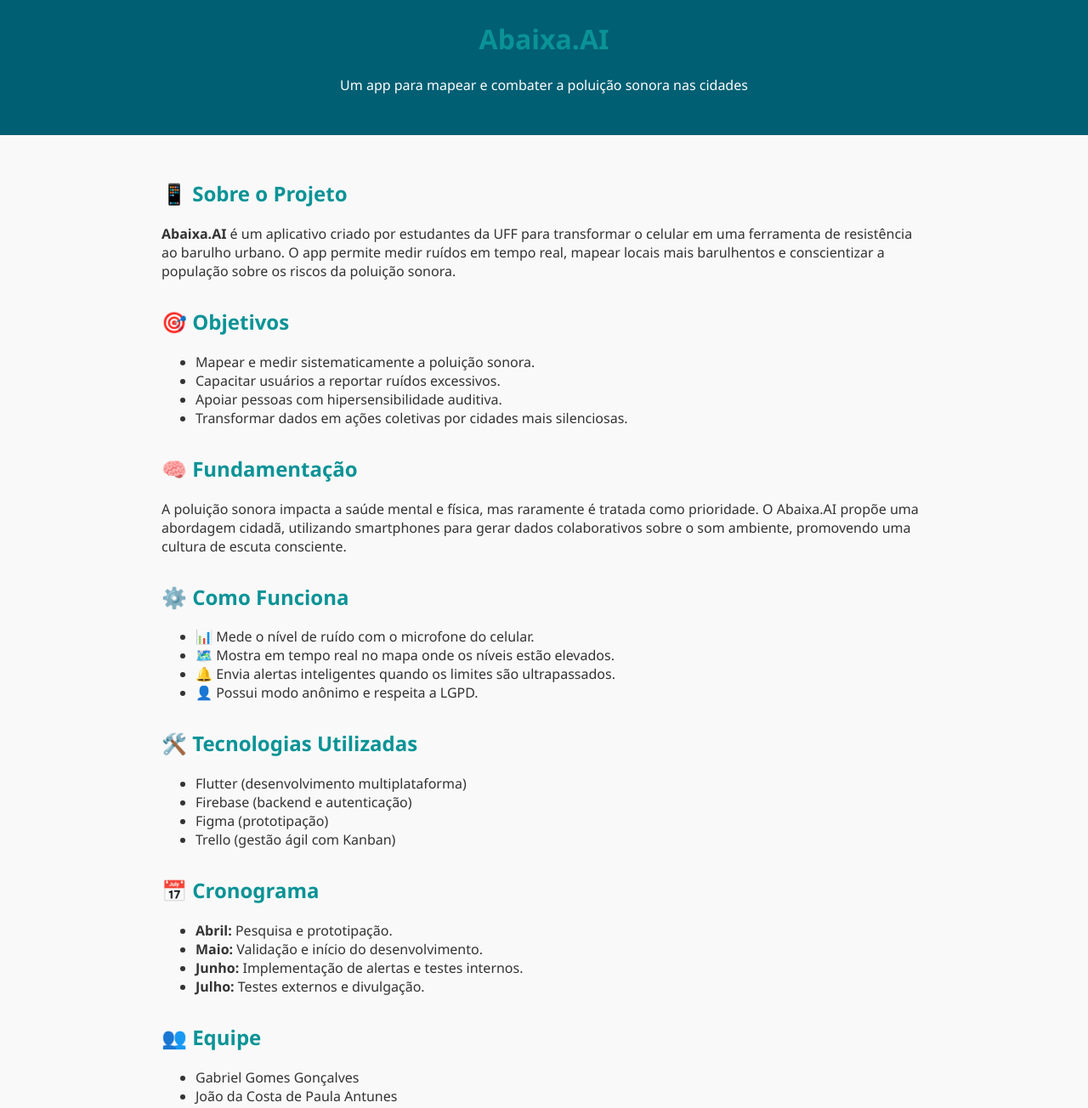
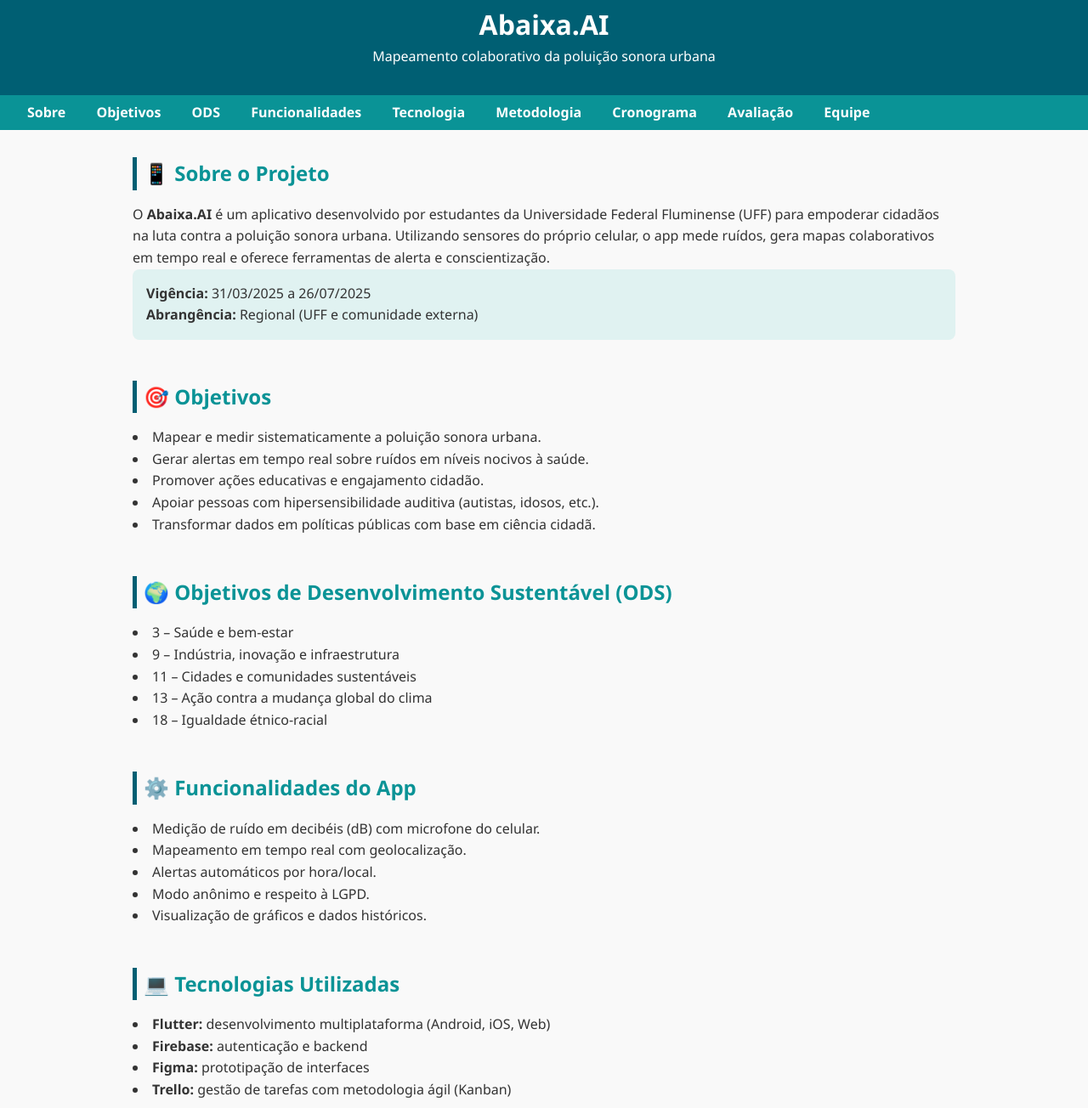
Before and after one commit to GabrielGomes191/AbaixaAI, a plain HTML site: page index.html in a window 1280 px wide. Shown: the part 29-1333 px from the top of the page at 85% size. Drawn offline with Linux system fonts and the light colour scheme.

Commit message:
Atualização

```diff
--- a/index.html
+++ b/index.html
@@ -1,40 +1,77 @@
 <!DOCTYPE html>
 <html lang="pt-BR">
 <head>
-  <meta charset="UTF-8" />
-  <meta name="viewport" content="width=device-width, initial-scale=1.0"/>
-  <title>Abaixa.AI - Um app contra a poluição sonora</title>
+  <meta charset="UTF-8">
+  <meta name="viewport" content="width=device-width, initial-scale=1">
+  <title>Abaixa.AI – Contra a Poluição Sonora</title>
   <style>
-    body {
-      font-family: "Segoe UI", sans-serif;
+    :root {
+      --primary: #005f73;
+      --secondary: #0a9396;
+      --light: #f9f9f9;
+      --dark: #333;
+    }
+    * {
       margin: 0;
       padding: 0;
-      background-color: #f9f9f9;
-      color: #333;
+      box-sizing: border-box;
+    }
+    body {
+      font-family: 'Segoe UI', sans-serif;
+      background-color: var(--light);
+      color: var(--dark);
+      line-height: 1.6;
     }
     header {
-      background-color: #005f73;
+      background-color: var(--primary);
       color: white;
-      padding: 2rem;
+      padding: 2rem 1rem;
       text-align: center;
     }
+    nav {
+      background-color: var(--secondary);
+      padding: 0.5rem 1rem;
+      position: sticky;
+      top: 0;
+      z-index: 100;
+    }
+    nav a {
+      color: white;
+      margin: 0 1rem;
+      text-decoration: none;
+      font-weight: bold;
+    }
+    nav a:hover {
+      text-decoration: underline;
+    }
     main {
-      padding: 2rem;
-      max-width: 900px;
-      margin: auto;
+      max-width: 1000px;
+      margin: 2rem auto;
+      padding: 0 1rem;
     }
-    h1, h2 {
-      color: #0a9396;
+    section {
+      margin-bottom: 3rem;
+    }
+    h2 {
+      color: var(--secondary);
+      border-left: 5px solid var(--primary);
+      padding-left: 0.5rem;
+      margin-bottom: 1rem;
+    }
+    ul {
+      list-style: inside disc;
+    }
+    .highlight {
+      background-color: #e0f2f1;
+      padding: 1rem;
+      border-radius: 8px;
+      margin-bottom: 1rem;
     }
     footer {
-      background-color: #005f73;
+      background-color: var(--primary);
       color: white;
       text-align: center;
       padding: 1rem;
-      margin-top: 2rem;
-    }
-    .section {
-      margin-bottom: 2rem;
     }
   </style>
 </head>
@@ -42,61 +79,109 @@
 
 <header>
   <h1>Abaixa.AI</h1>
-  <p>Um app para mapear e combater a poluição sonora nas cidades</p>
+  <p>Mapeamento colaborativo da poluição sonora urbana</p>
 </header>
 
+<nav>
+  <a href="#sobre">Sobre</a>
+  <a href="#objetivos">Objetivos</a>
+  <a href="#ods">ODS</a>
+  <a href="#funcionalidades">Funcionalidades</a>
+  <a href="#tecnologia">Tecnologia</a>
+  <a href="#metodologia">Metodologia</a>
+  <a href="#cronograma">Cronograma</a>
+  <a href="#avaliacao">Avaliação</a>
+  <a href="#equipe">Equipe</a>
+</nav>
+
 <main>
-  <section class="section">
+
+  <section id="sobre">
     <h2>📱 Sobre o Projeto</h2>
-    <p><strong>Abaixa.AI</strong> é um aplicativo criado por estudantes da UFF para transformar o celular em uma ferramenta de resistência ao barulho urbano. O app permite medir ruídos em tempo real, mapear locais mais barulhentos e conscientizar a população sobre os riscos da poluição sonora.</p>
+    <p>
+      O <strong>Abaixa.AI</strong> é um aplicativo desenvolvido por estudantes da Universidade Federal Fluminense (UFF) para empoderar cidadãos na luta contra a poluição sonora urbana. Utilizando sensores do próprio celular, o app mede ruídos, gera mapas colaborativos em tempo real e oferece ferramentas de alerta e conscientização.
+    </p>
+    <div class="highlight">
+      <strong>Vigência:</strong> 31/03/2025 a 26/07/2025<br>
+      <strong>Abrangência:</strong> Regional (UFF e comunidade externa)
+    </div>
   </section>
 
-  <section class="section">
+  <section id="objetivos">
     <h2>🎯 Objetivos</h2>
     <ul>
-      <li>Mapear e medir sistematicamente a poluição sonora.</li>
-      <li>Capacitar usuários a reportar ruídos excessivos.</li>
-      <li>Apoiar pessoas com hipersensibilidade auditiva.</li>
-      <li>Transformar dados em ações coletivas por cidades mais silenciosas.</li>
+      <li>Mapear e medir sistematicamente a poluição sonora urbana.</li>
+      <li>Gerar alertas em tempo real sobre ruídos em níveis nocivos à saúde.</li>
+      <li>Promover ações educativas e engajamento cidadão.</li>
+      <li>Apoiar pessoas com hipersensibilidade auditiva (autistas, idosos, etc.).</li>
+      <li>Transformar dados em políticas públicas com base em ciência cidadã.</li>
     </ul>
   </section>
 
-  <section class="section">
-    <h2>🧠 Fundamentação</h2>
-    <p>A poluição sonora impacta a saúde mental e física, mas raramente é tratada como prioridade. O Abaixa.AI propõe uma abordagem cidadã, utilizando smartphones para gerar dados colaborativos sobre o som ambiente, promovendo uma cultura de escuta consciente.</p>
-  </section>
-
-  <section class="section">
-    <h2>⚙️ Como Funciona</h2>
+  <section id="ods">
+    <h2>🌍 Objetivos de Desenvolvimento Sustentável (ODS)</h2>
     <ul>
-      <li>📊 Mede o nível de ruído com o microfone do celular.</li>
-      <li>🗺️ Mostra em tempo real no mapa onde os níveis estão elevados.</li>
-      <li>🔔 Envia alertas inteligentes quando os limites são ultrapassados.</li>
-      <li>👤 Possui modo anônimo e respeita a LGPD.</li>
+      <li>3 – Saúde e bem-estar</li>
+      <li>9 – Indústria, inovação e infraestrutura</li>
+      <li>11 – Cidades e comunidades sustentáveis</li>
+      <li>13 – Ação contra a mudança global do clima</li>
+      <li>18 – Igualdade étnico-racial</li>
     </ul>
   </section>
 
-  <section class="section">
-    <h2>🛠️ Tecnologias Utilizadas</h2>
+  <section id="funcionalidades">
+    <h2>⚙️ Funcionalidades do App</h2>
     <ul>
-      <li>Flutter (desenvolvimento multiplataforma)</li>
-      <li>Firebase (backend e autenticação)</li>
-      <li>Figma (prototipação)</li>
-      <li>Trello (gestão ágil com Kanban)</li>
+      <li>Medição de ruído em decibéis (dB) com microfone do celular.</li>
+      <li>Mapeamento em tempo real com geolocalização.</li>
+      <li>Alertas automáticos por hora/local.</li>
+      <li>Modo anônimo e respeito à LGPD.</li>
+      <li>Visualização de gráficos e dados históricos.</li>
     </ul>
   </section>
 
-  <section class="section">
-    <h2>📅 Cronograma</h2>
+  <section id="tecnologia">
+    <h2>💻 Tecnologias Utilizadas</h2>
     <ul>
-      <li><strong>Abril:</strong> Pesquisa e prototipação.</li>
-      <li><strong>Maio:</strong> Validação e início do desenvolvimento.</li>
-      <li><strong>Junho:</strong> Implementação de alertas e testes internos.</li>
-      <li><strong>Julho:</strong> Testes externos e divulgação.</li>
+      <li><strong>Flutter:</strong> desenvolvimento multiplataforma (Android, iOS, Web)</li>
+      <li><strong>Firebase:</strong> autenticação e backend</li>
+      <li><strong>Figma:</strong> prototipação de interfaces</li>
+      <li><strong>Trello:</strong> gestão de tarefas com metodologia ágil (Kanban)</li>
     </ul>
   </section>
 
-  <section class="section">
+  <section id="metodologia">
+    <h2>🧪 Metodologia</h2>
+    <p>
+      A construção do app segue práticas modernas de desenvolvimento ágil, com foco em Design Centrado no Usuário. O projeto busca garantir usabilidade e acessibilidade, com testes constantes e ajustes baseados em feedback real.
+    </p>
+    <div class="highlight">
+      <strong>Práticas aplicadas:</strong> Scrum, Kanban, testes com usuários, prototipação iterativa.
+    </div>
+  </section>
+
+  <section id="cronograma">
+    <h2>📅 Cronograma</h2>
+    <ul>
+      <li><strong>Abril:</strong> Pesquisas, requisitos, início dos protótipos.</li>
+      <li><strong>Maio:</strong> Validação de protótipos e início da codificação.</li>
+      <li><strong>Junho:</strong> Desenvolvimento de alertas e testes internos.</li>
+      <li><strong>Julho:</strong> Testes externos, ajustes finais e lançamento público.</li>
+    </ul>
+  </section>
+
+  <section id="avaliacao">
+    <h2>📈 Avaliação de Impacto</h2>
+    <p>O sucesso do projeto será medido por indicadores como:</p>
+    <ul>
+      <li>Número de medições realizadas pelos usuários</li>
+      <li>Distribuição geográfica dos registros de ruído</li>
+      <li>Crescimento do número de usuários ativos</li>
+      <li>Acessos à aba educativa do app</li>
+    </ul>
+  </section>
+
+  <section id="equipe">
     <h2>👥 Equipe</h2>
     <ul>
       <li>Gabriel Gomes Gonçalves</li>
@@ -108,19 +193,10 @@
     </ul>
   </section>
 
-  <section class="section">
-    <h2>📚 Referências</h2>
-    <ul>
-      <li><a href="https://docs.flutter.dev" target="_blank">Flutter Documentation</a></li>
-      <li><a href="https://scrumguides.org" target="_blank">Guia do Scrum</a></li>
-      <li><a href="https://www.drsilencio.com.br/poluicao-sonora-como-pode-afetar-sua-qualidade-de-vida/" target="_blank">Dr. Silêncio</a></li>
-      <li><a href="https://www.iberdrola.com/sustentabilidade/o-que-e-poluicao-sonora-causas-consequencias-solucoes" target="_blank">Iberdrola</a></li>
-    </ul>
-  </section>
 </main>
 
 <footer>
-  <p>&copy; 2025 Abaixa.AI | Projeto de Extensão - UFF</p>
+  <p>&copy; 2025 Abaixa.AI – Projeto de Extensão | Universidade Federal Fluminense</p>
 </footer>
 
 </body>
```
